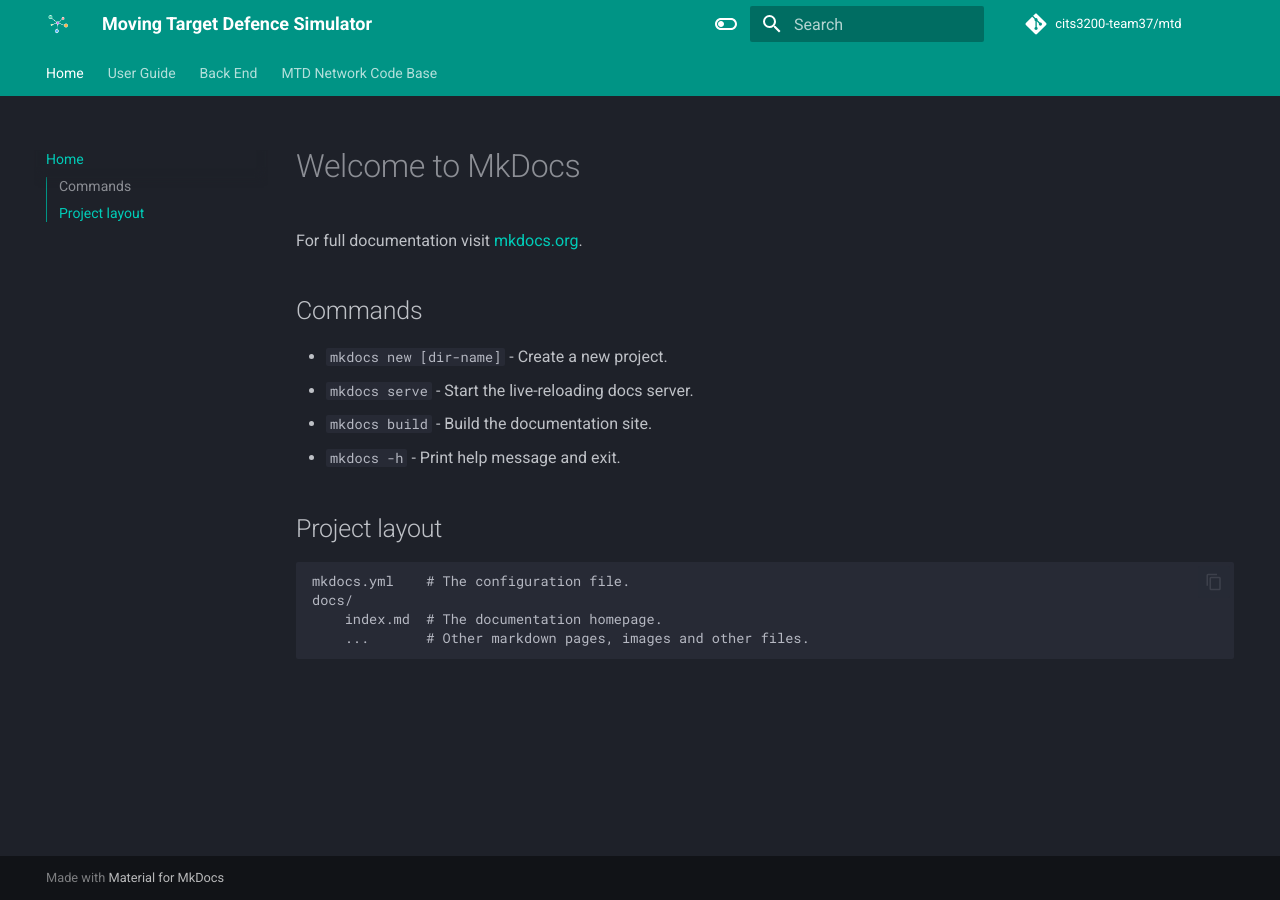
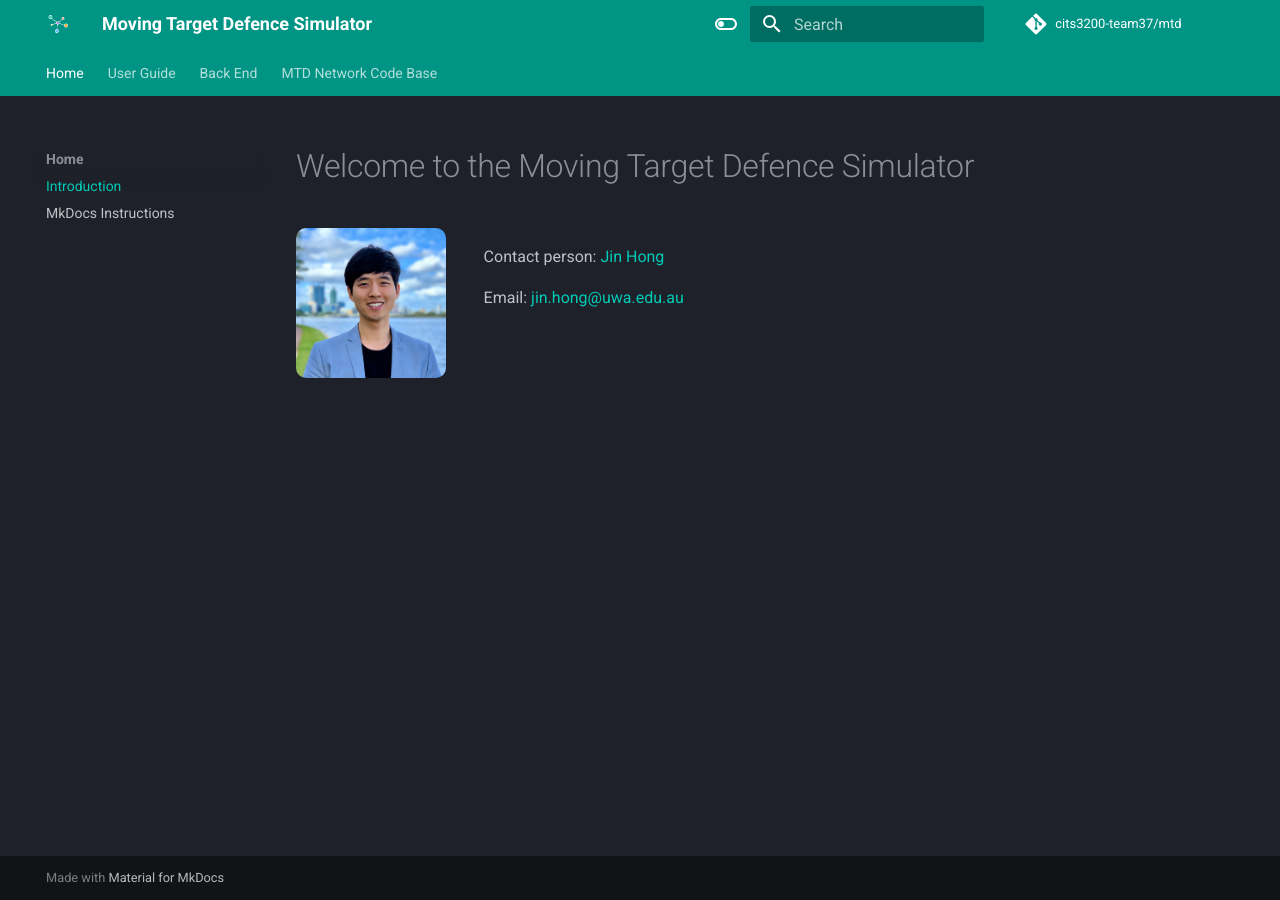
Before and after one commit to cits3200-team37/mtd, an MkDocs documentation site: the page built from server/Documentation/docs/index.md, in a window 1280 px wide. Built offline with MkDocs 1.6.1 and Material for MkDocs 9.7.7, drawn with Linux system fonts in a browser that asks for light colours; comment, search, counter and statistics services are not loaded.

Commit message:
home page temp

```diff
--- a/server/Documentation/docs/index.md
+++ b/server/Documentation/docs/index.md
@@ -1,17 +1,11 @@
-# Welcome to MkDocs
+# Welcome to the Moving Target Defence Simulator
 
-For full documentation visit [mkdocs.org](https://www.mkdocs.org).
-
-## Commands
-
-* `mkdocs new [dir-name]` - Create a new project.
-* `mkdocs serve` - Start the live-reloading docs server.
-* `mkdocs build` - Build the documentation site.
-* `mkdocs -h` - Print help message and exit.
-
-## Project layout
-
-    mkdocs.yml    # The configuration file.
-    docs/
-        index.md  # The documentation homepage.
-        ...       # Other markdown pages, images and other files.
+<div style="display: flex;">
+    <div style="flex: 1;">
+        <img src="JinHong.jpeg" alt="Alt Text" width="150" style="border-radius: 10px;">
+    </div>
+    <div style="flex: 4;">
+        <p>Contact person: <a href="https://research-repository.uwa.edu.au/en/persons/jin-hong">Jin Hong</a></p>
+        <p>Email: <a href=mailto:“jin.hong@uwa.edu.au”>jin.hong@uwa.edu.au</a></p>
+    </div>
+</div>
--- a/server/Documentation/mkdocs.yml
+++ b/server/Documentation/mkdocs.yml
@@ -44,14 +44,15 @@
   - attr_list
 
 nav:
-  - Home: index.md
+  - Home:
+      - Introduction: index.md
+      - MkDocs Instructions: mkdocs_instructions.md
   - User Guide:
       - Simulation: user/simulation_instructions.md
       - Download App: user/download_instructions.md
   - Back End:
       - End points: backend/endpoints.md
   - MTD Network Code Base:
-      - Introduction: mtdnetwork/introduction.md
       - MTD:
           - MTD init: mtdnetwork/mtd/mtdinit.md
           - Complete Topology Shuffle: mtdnetwork/mtd/completetopologyshuffle.md
```
Also changed, not shown: server/Documentation/docs/mkdocs_instructions.md (added, +17 -0 lines), server/Documentation/docs/JinHong.jpeg (added).
